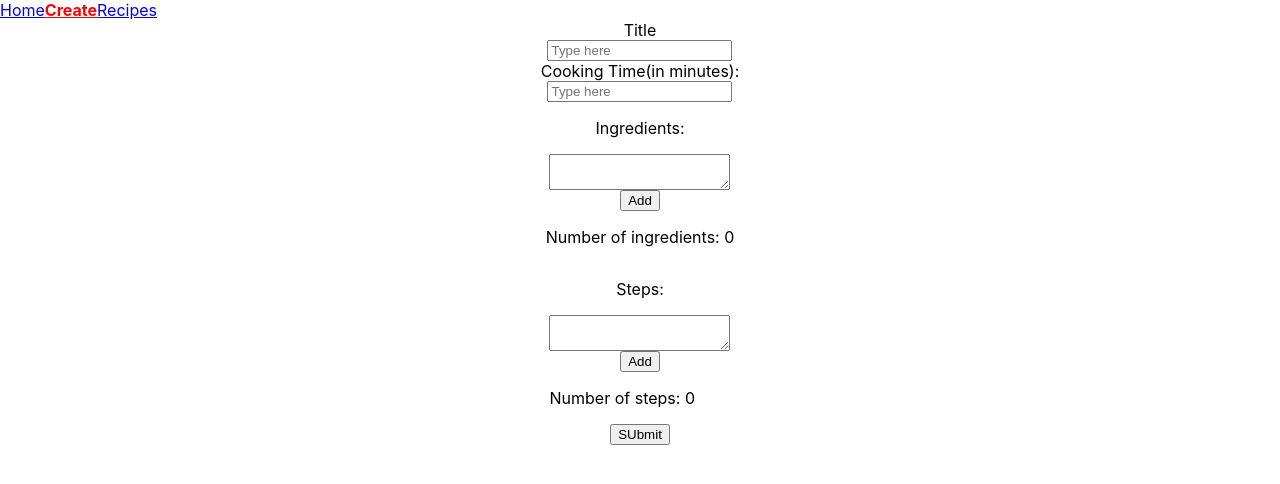
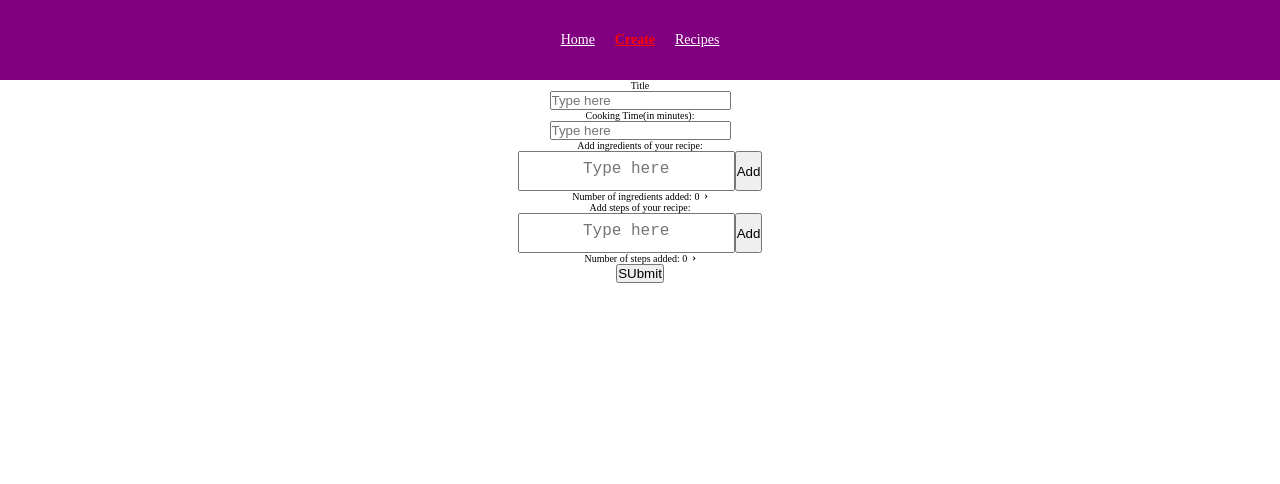
Before and after one commit to iMadfxq/recipe-app, a React (Create React App) app: page /CreateRecipe in a window 1280 px wide. Shown: the top 484 px of the page. Built offline with nearby package versions, Linux system fonts and the light colour scheme.

Commit message:
Design improvements to header and create recipe page.

```diff
--- a/src/index.css
+++ b/src/index.css
@@ -1,13 +1,9 @@
-body {
+* {
+  box-sizing: border-box;
+  padding: 0;
   margin: 0;
-  font-family: -apple-system, BlinkMacSystemFont, 'Segoe UI', 'Roboto', 'Oxygen',
-    'Ubuntu', 'Cantarell', 'Fira Sans', 'Droid Sans', 'Helvetica Neue',
-    sans-serif;
-  -webkit-font-smoothing: antialiased;
-  -moz-osx-font-smoothing: grayscale;
 }
 
-code {
-  font-family: source-code-pro, Menlo, Monaco, Consolas, 'Courier New',
-    monospace;
+html {
+  font-size: 62.5%;
 }
--- a/src/routes/CreateRecipe/IngredientsForm/IngredientsForm.component.jsx
+++ b/src/routes/CreateRecipe/IngredientsForm/IngredientsForm.component.jsx
@@ -1,35 +1,38 @@
-import './IngredientsForm.styles.scss'
+import "./IngredientsForm.styles.scss";
 
 import { useRef } from "react";
 import { useState } from "react";
-import { useContext } from 'react';
-import { PopupContext } from '../../../Contexts/PopupContext';
+import { useContext } from "react";
+import { PopupContext } from "../../../Contexts/PopupContext";
 
-import { POPUP_ACTION_TYPES } from '../../../Contexts/PopupContext';
+import { POPUP_ACTION_TYPES } from "../../../Contexts/PopupContext";
 
-export default function IngredientsForm({ingredientsList, setIngredientsList}) {
+export default function IngredientsForm({
+  ingredientsList,
+  setIngredientsList,
+}) {
   const [ingredient, setIngredient] = useState("");
 
-  const {openPopup} = useContext(PopupContext)
+  const { openPopup } = useContext(PopupContext);
 
   const ingredientInput = useRef(null);
 
   const addHandler = (e) => {
-    e.preventDefault()
+    e.preventDefault();
     let text = ingredient.trim().toUpperCase();
 
     if (text && !ingredientsList.includes(text)) {
-      setIngredientsList((oldState) => [...oldState, {text, id: Date.now()}]);
+      setIngredientsList((oldState) => [...oldState, { text, id: Date.now() }]);
     }
     setIngredient("");
     ingredientInput.current.focus();
   };
 
   return (
-    <section>
-      <section >
-        <label>
-          <p>Ingredients:</p>
+    <section className="IngredientsForm">
+      <label className="IngredientsForm__label">
+        <p>Add ingredients of your recipe:</p>
+        <div className="IngredientsForm__label--input">
           <textarea
             type="text"
             onChange={(e) => {
@@ -37,14 +40,21 @@ export default function IngredientsForm({ingredientsList, setIngredientsList}) {
             }}
             value={ingredient}
             ref={ingredientInput}
+            placeholder="Type here"
           />
           <button onClick={addHandler}>Add</button>
-        </label>
-      </section>
-      <p onClick={() => {openPopup(POPUP_ACTION_TYPES.OPEN_POPUP_INGREDIENTS ,{data:ingredientsList, setterFunc: setIngredientsList})}}>
-        Number of ingredients: {ingredientsList.length}
+        </div>
+      </label>
+      <p
+        onClick={() => {
+          openPopup(POPUP_ACTION_TYPES.OPEN_POPUP_INGREDIENTS, {
+            data: ingredientsList,
+            setterFunc: setIngredientsList,
+          });
+        }}
+      >
+        Number of ingredients added: {ingredientsList.length} <span>⌃</span>
       </p>
     </section>
   );
-
 }
--- a/src/routes/CreateRecipe/IngredientsForm/IngredientsForm.styles.scss
+++ b/src/routes/CreateRecipe/IngredientsForm/IngredientsForm.styles.scss
@@ -0,0 +1,23 @@
+.IngredientsForm {
+  display: flex;
+  flex-direction: column;
+  justify-content: center;
+  align-items: center;
+
+  &__label--input {
+    display: flex;
+
+    textarea {
+      resize: none;
+      text-align: center;
+      height: 40px;
+      font-size: 1.6rem;
+      padding-top: 8px;
+    }
+  }
+  p {
+    display: flex;
+  span {
+    transform: rotate(90deg);
+  }}
+}
--- a/src/routes/CreateRecipe/StepsForm/StepsForm.component.jsx
+++ b/src/routes/CreateRecipe/StepsForm/StepsForm.component.jsx
@@ -5,7 +5,7 @@ import { useState, useContext, useRef } from "react";
 import { PopupContext } from "../../../Contexts/PopupContext";
 import { POPUP_ACTION_TYPES } from "../../../Contexts/PopupContext";
 
-export default function IngredientsForm({setStepsList, stepsList}) {
+export default function StepsForm({ setStepsList, stepsList }) {
   const [step, setStep] = useState("");
 
   const { openPopup } = useContext(PopupContext);
@@ -17,17 +17,17 @@ export default function IngredientsForm({setStepsList, stepsList}) {
     let text = step.trim().toUpperCase();
 
     if (text && !stepsList.includes(text)) {
-      setStepsList((oldState) => [...oldState, {text, id: Date.now()}]);
+      setStepsList((oldState) => [...oldState, { text, id: Date.now() }]);
     }
     setStep("");
     stepInput.current.focus();
   };
 
   return (
-    <section>
-      <section>
-        <label>
-          <p>Steps:</p>
+    <section className="StepsForm">
+      <label className="StepsForm__label">
+        <p>Add steps of your recipe:</p>
+        <div className="StepsForm__label--input">
           <textarea
             type="text"
             onChange={(e) => {
@@ -35,16 +35,20 @@ export default function IngredientsForm({setStepsList, stepsList}) {
             }}
             value={step}
             ref={stepInput}
+            placeholder="Type here"
           />
-          <button onClick={addHandler} >Add</button>
-        </label>
-      </section>
+          <button onClick={addHandler}>Add</button>
+        </div>
+      </label>
       <p
         onClick={() => {
-          openPopup(POPUP_ACTION_TYPES.OPEN_POPUP_STEPS, {data:stepsList, setterFunc: setStepsList});
+          openPopup(POPUP_ACTION_TYPES.OPEN_POPUP_STEPS, {
+            data: stepsList,
+            setterFunc: setStepsList,
+          });
         }}
       >
-        Number of steps: {stepsList.length}
+        Number of steps added: {stepsList.length} <span>⌃</span>
       </p>
     </section>
   );
--- a/src/routes/CreateRecipe/StepsForm/StepsForm.styles.scss
+++ b/src/routes/CreateRecipe/StepsForm/StepsForm.styles.scss
@@ -0,0 +1,23 @@
+.StepsForm {
+  display: flex;
+  flex-direction: column;
+  justify-content: center;
+  align-items: center;
+
+  &__label--input {
+    display: flex;
+
+    textarea {
+      resize: none;
+      text-align: center;
+      height: 40px;
+      font-size: 1.6rem;
+      padding-top: 8px;
+    }
+  }
+  p {
+    display: flex;
+  span {
+    transform: rotate(90deg);
+  }}
+}
--- a/src/routes/Home/Home.component.jsx
+++ b/src/routes/Home/Home.component.jsx
@@ -9,7 +9,7 @@ export default function Home() {
     <main className="home">
       <h2>React Recipe App</h2>
       <SuggestedRecipes />
-      <Link to='/recipes' className="home__all">See all recipes</Link>
+      <Link to='/createrecipe' className="home__all">Create a recipe</Link>
     </main>
   );
 }
--- a/src/routes/Nav/nav.styles.scss
+++ b/src/routes/Nav/nav.styles.scss
@@ -2,3 +2,17 @@
   font-weight: 700;
   color: red;
 }
+
+nav {
+  display: flex;
+  justify-content: center;
+  align-items: center;
+  width: 100%;
+  height: 80px;
+  background-color: purple;
+  a {
+    color: white;
+    margin: 10px;
+    font-size: 1.4rem;
+  }
+}
```
